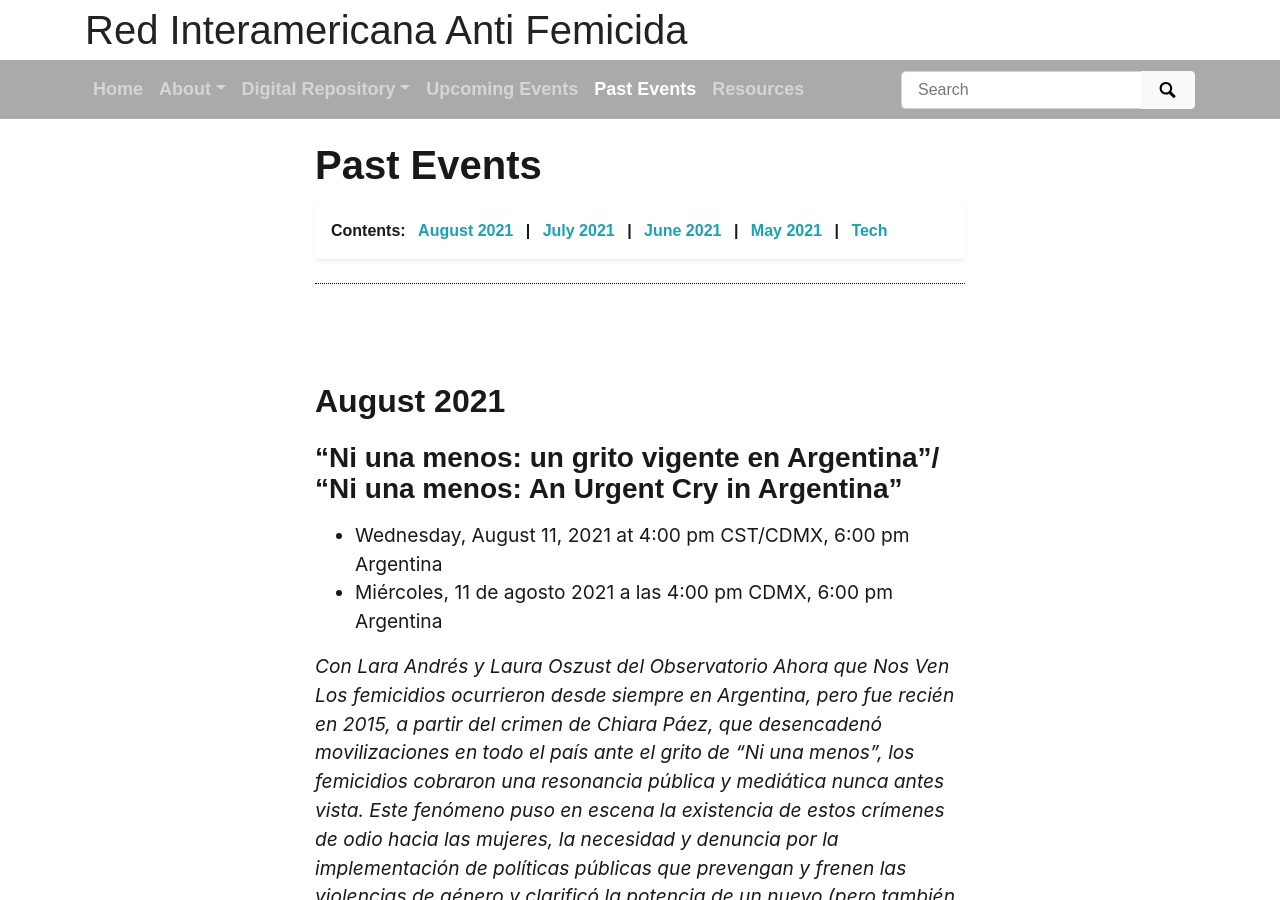
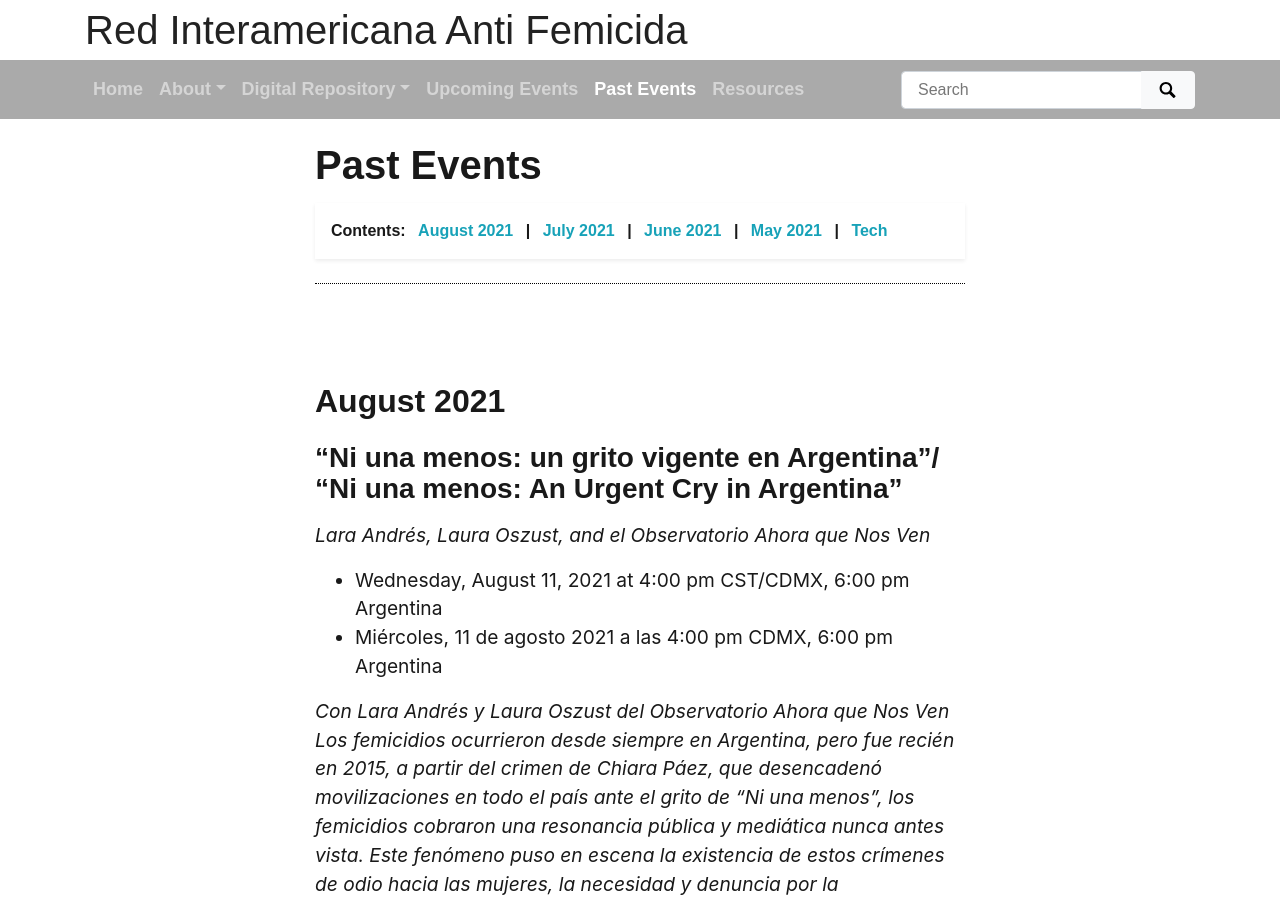
Before and after one commit to riaf-red/riaf-red.github.io, a Jekyll site: the page built from pages/past.md, in a window 1280 px wide and 900 px high. Built offline with Jekyll 4.4.1, drawn with Linux system fonts in a browser that asks for light colours; nearby versions of some CDN libraries; some web fonts are replaced.

Commit message:
Update past.md

```diff
--- a/pages/past.md
+++ b/pages/past.md
@@ -9,6 +9,8 @@ permalink: /past.html
 
 ## August 2021
 ### "Ni una menos: un grito vigente en Argentina"/ "Ni una menos: An Urgent Cry in Argentina"
+*Lara Andrés, Laura Oszust, and el Observatorio Ahora que Nos Ven*
+
 - Wednesday, August 11, 2021 at 4:00 pm CST/CDMX, 6:00 pm Argentina
 - Miércoles, 11 de agosto 2021 a las 4:00 pm CDMX, 6:00 pm Argentina
 
```
